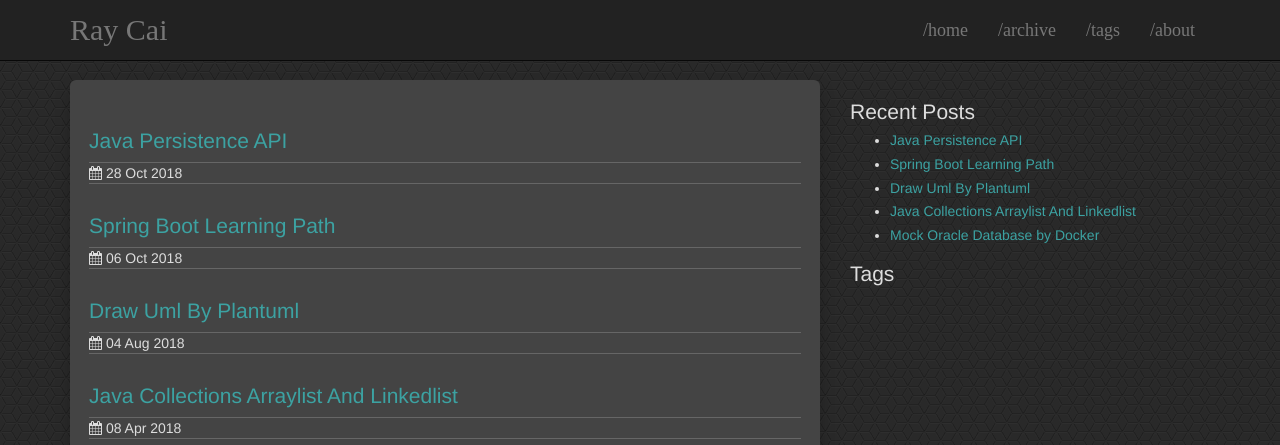
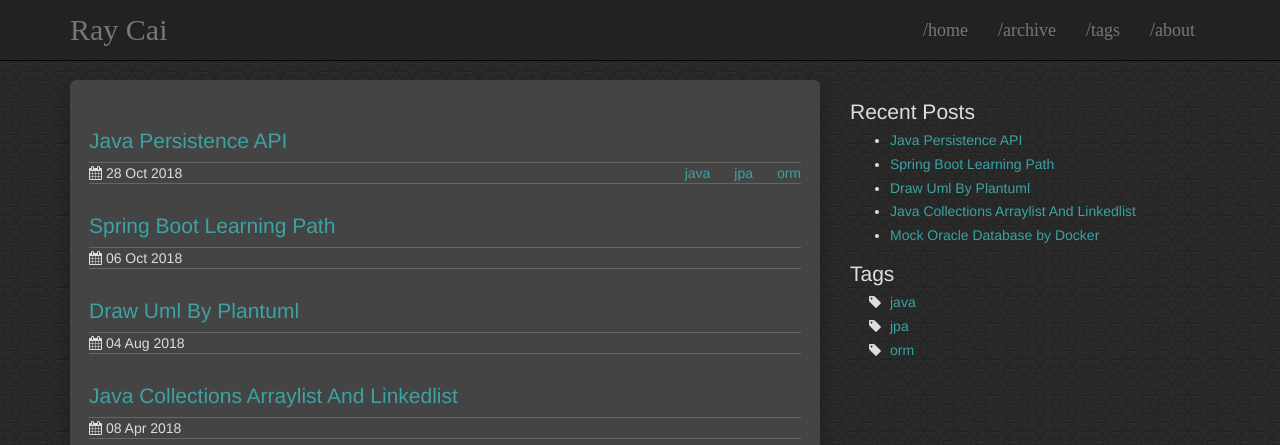
Before and after one commit to rscai/rscai.github.io, a Jekyll site: the page built from index.html, in a window 1280 px wide and 1319 px high. Shown: the top 445 px of the window. Built offline with Jekyll 4.4.1, drawn with Linux system fonts in a browser that asks for light colours; a script that is not in the unit is left out.

Commit message:
add tags

```diff
--- a/_posts/2018-10-28-Java-Persistence-API.md
+++ b/_posts/2018-10-28-Java-Persistence-API.md
@@ -2,6 +2,7 @@
 title: Java Persistence API
 date: Oct 28, 2018
 author: Ray Cai
+tags: java jpa orm
 ---
 # Java Persistence API
 
```
